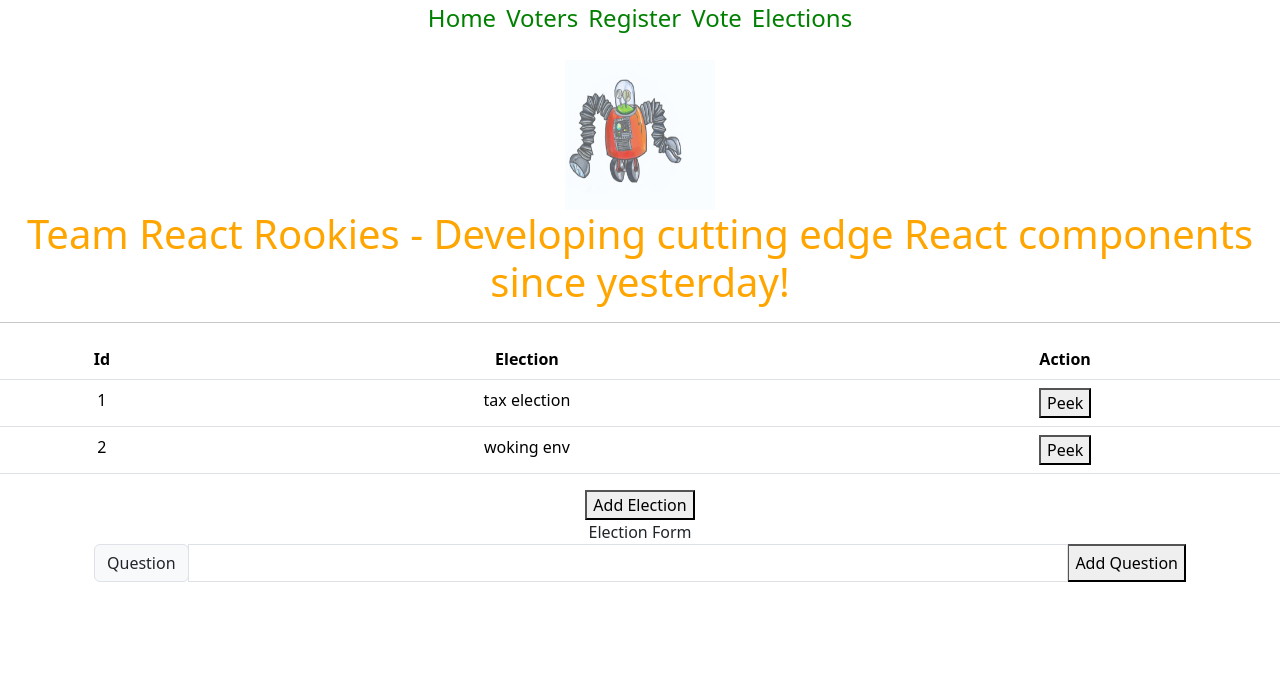
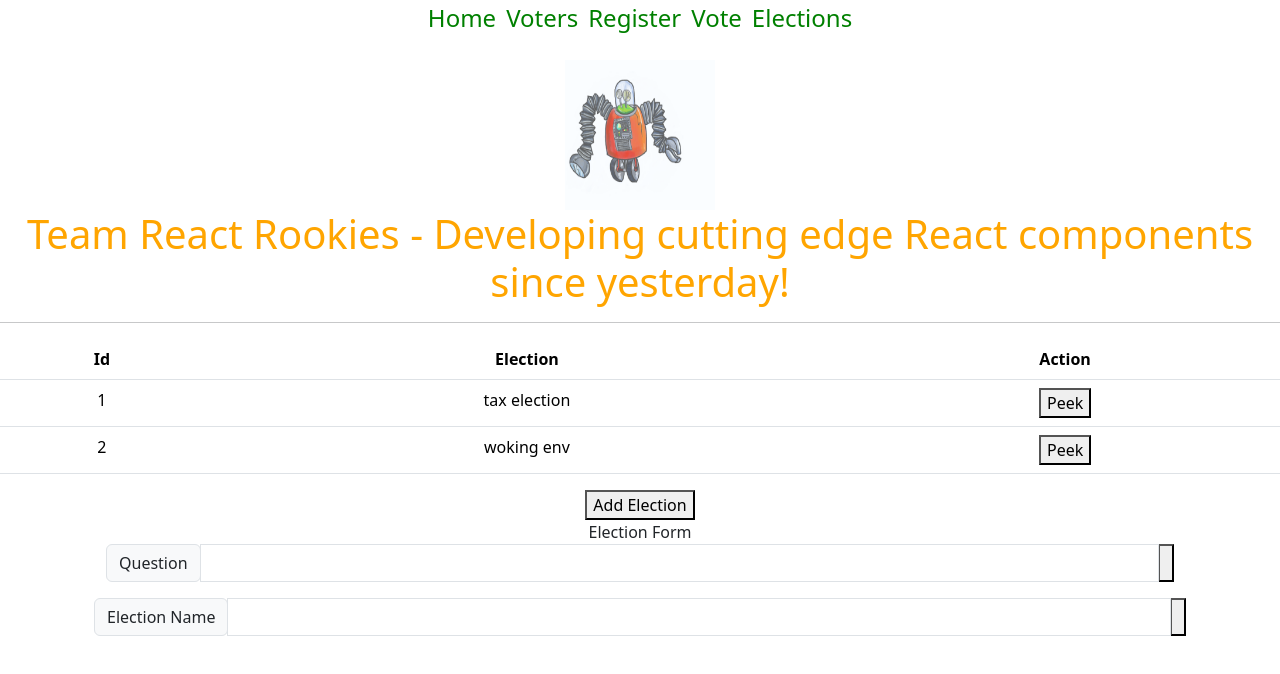
Before and after one commit to agermenos/bootcamp, a React (Create React App) app: page /elections in a window 1280 px wide. Both pictures are taken after a click on the button "Add Election". Shown: the top 674 px of the page. Built offline with nearby package versions, Linux system fonts and the light colour scheme; data requests are answered from the project's data file.

Commit message:
Ability to add Election (first draft)

```diff
--- a/src/components/ElectionTable.jsx
+++ b/src/components/ElectionTable.jsx
@@ -1,9 +1,10 @@
 import {useState, useEffect} from 'react';
 import QuestionRow from './QuestionRow';
 import NewQuestionForm from './NewQuestionForm';
+import QuestionFormItem from './QuestionFormItem';
 
 function ElectionTable(props) {
-    const {isNew, electionFormValue} = props;
+    const {storeElection, isNew, electionFormValue} = props;
     const [electionForm, setElectionForm] = useState({});
 
     useEffect (
@@ -25,7 +26,7 @@ function ElectionTable(props) {
     const addQuestion = (question) => {
         const myElectionForm = electionForm?{
             id: electionForm.id || null,
-            descripion: electionForm.description || "test",
+            description: electionForm.description || "test",
             questions: [...electionForm.questions] || []
         }:{
             description:"test",
@@ -39,6 +40,16 @@ function ElectionTable(props) {
             description: myElectionForm.description + "",
             questions: [...myElectionForm.questions]
         });
+    }
+
+    const saveElection = (name) => {
+
+        const returnForm = {
+            id: electionForm.id || null,
+            description: name || "new Election",
+            question: [...electionForm.questions]
+        }
+        storeElection(returnForm);
     }
 
     return(
@@ -69,9 +80,12 @@ function ElectionTable(props) {
                 </div>
             :<null/>}
             {isNew &&
-                <NewQuestionForm addQuestion={addQuestion}/>
+                <div className="container">
+                    <NewQuestionForm addQuestion={addQuestion}/>
+                    <QuestionFormItem id="txt-question" value="Election Name" content="" addQuestion={saveElection} propertyName="electionName"/>
+                </div>
+            }
 
-            }
         </div>
     );
 }
--- a/src/components/ElectionTool.jsx
+++ b/src/components/ElectionTool.jsx
@@ -36,8 +36,14 @@ function ElectionTool(props){
         return <ElectionRow election={election} callEditRow={callPeekRow}/>
     });
 
-    const addQuestion = (question) => {
-        console.log ('Adding question: ' + question);
+    const voteElection=(electionForm) => {
+        axios
+            .post(ELECTIONS_URL, {...electionForm})
+            .then((res)=>{
+                const newElectionsData = [ ...electionForm, res.data];
+                setElectionsData(newElectionsData);
+            })
+            .catch((err) => setError(err))
     }
 
     return(
@@ -53,11 +59,11 @@ function ElectionTool(props){
             <button onClick={() => addElection()}>Add Election</button>
             {showElectionForm &&
                 <div>
-                    <ElectionTable isNew={showElectionForm} electionFormValue={selectedElection} addElection={addElection}></ElectionTable>
+                    <ElectionTable isNew={showElectionForm} electionFormValue={selectedElection} storeElection={voteElection} addElection={addElection}></ElectionTable>
                 </div>
             }
             {!showElectionForm &&
-                <ElectionTable isNew={showElectionForm} electionFormValue={selectedElection}></ElectionTable>
+                <ElectionTable isNew={showElectionForm} storeElection={voteElection} electionFormValue={selectedElection}></ElectionTable>
             }
         </div>
 
--- a/src/components/QuestionFormItem.jsx
+++ b/src/components/QuestionFormItem.jsx
@@ -2,7 +2,7 @@ import 'bootstrap/dist/css/bootstrap.min.css';
 import {useState} from 'react';
 
 function QuestionFormItem(props) {
-    const addQuestion = props.addQuestion;
+    const {addQuestion, text} = props;
     const [fieldText, setFieldText] = useState(props.content);
     const updateText = (e) => {
         setFieldText(e.target.value);
@@ -19,7 +19,7 @@ function QuestionFormItem(props) {
                 id={props.id}
                 aria-describedby="basic-addon3"
                 value={fieldText}/>
-            <button onClick={() => addQuestion(fieldText)}>Add Question</button>
+            <button onClick={() => addQuestion(fieldText)}>{text}</button>
         </div>
     )
 }
```
